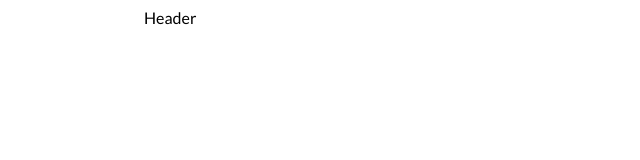
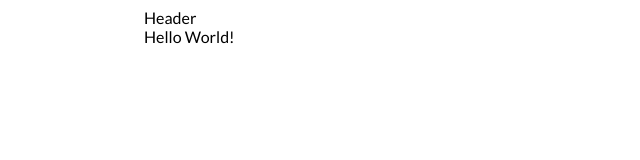
Before and after one commit to michaelpaulcuccia/advancedcss, a Next.js app in the folder client/: page / in a window 1280 px wide. Shown: the top 160 px of the page, without its empty margins (0-640 px from the left). Built offline with nearby package versions, Linux system fonts and the light colour scheme.

Commit message:
updates pagelayout with children, adds colors to palette

```diff
--- a/client/layout/PageLayout.jsx
+++ b/client/layout/PageLayout.jsx
@@ -3,11 +3,12 @@ import React from 'react';
 import Container from './Container';
 import Header from './Header';
 
-export default function PageLayout() {
+export default function PageLayout({ children }) {
   return (
     <>
         <Container>
             <Header />
+            {children}
         </Container>
     </>
   )
--- a/client/pages/index.jsx
+++ b/client/pages/index.jsx
@@ -8,7 +8,7 @@ export default function Home() {
         <meta name="description" content="Generated by create next app" />
         <link rel="icon" href="/favicon.ico" />
       </Head>
-        Hello World
+        Hello World!
     </>
   )
 }
```
Also changed, not shown: client/constants/palette.js (+9 -1 lines), client/styles/globals.css (line endings or trailing spaces).
